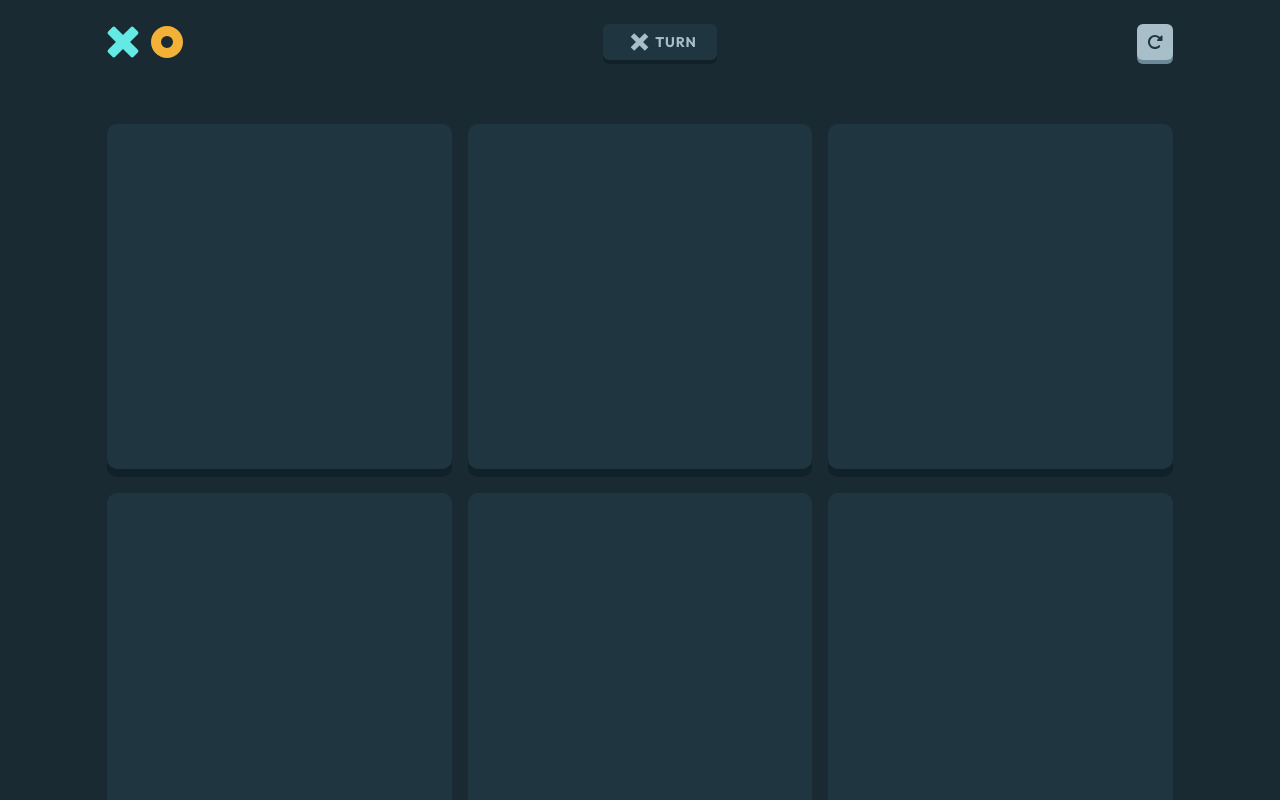
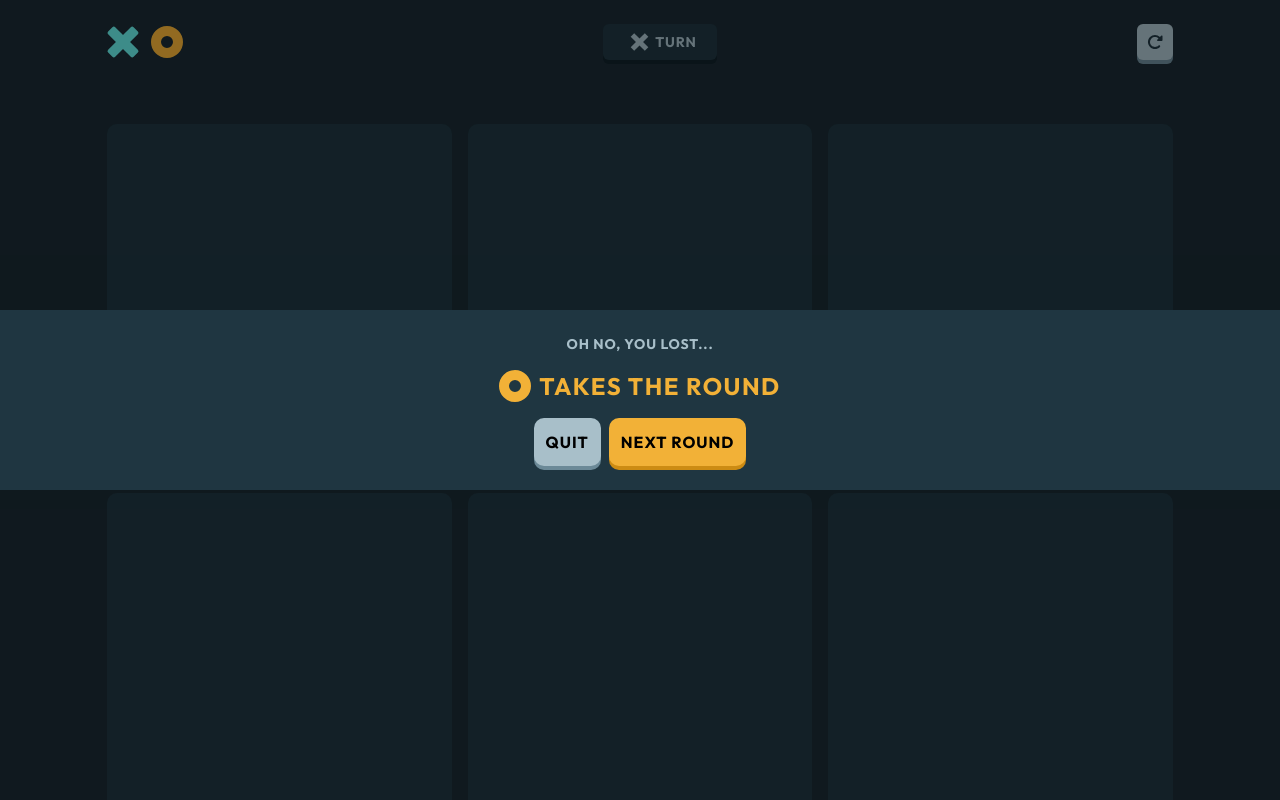
Before and after one commit to adam-belahouane/tic-tac-toe-app, a Next.js app: page /Game in a window 1280 px wide. Shown: the top 800 px of the page. Built offline with nearby package versions, Linux system fonts and the light colour scheme.

Commit message:
modal added

```diff
--- a/app/Game/page.tsx
+++ b/app/Game/page.tsx
@@ -1,11 +1,18 @@
+'use client'
+
 import { Cross } from "@/components/Cross"
 import MainGrid from "@/components/MainGrid"
 import { Nought } from "@/components/Noughts"
 import Turn from "@/components/Turn"
+import { useContext } from 'react'
+import { GameContext, GameDispatchContext } from "@/app/layout"
+import Modal from "@/components/Modal"
 
 export default function Game() {
+    const game = useContext(GameContext)
 
     return (
+        <>
             <div className="min-h-screen flex flex-col items-center bg-darkNavy">
                 <div className="flex justify-between w-10/12 mt-6 mb-[64px] items-center">
                     <div className='flex items-center justify-between w-[76px]'>
@@ -16,7 +23,7 @@ export default function Game() {
                     <Turn />
 
                     <button className="bg-sliver p-[10px] rounded-md shadow-[0_4px_0_0_#6B8997]">
-                <svg xmlns="http://www.w3.org/2000/svg" height="1em" viewBox="0 0 512 512" style={{fill:"#1f3641"}}><path d="M463.5 224H472c13.3 0 24-10.7 24-24V72c0-9.7-5.8-18.5-14.8-22.2s-19.3-1.7-26.2 5.2L413.4 96.6c-87.6-86.5-228.7-86.2-315.8 1c-87.5 87.5-87.5 229.3 0 316.8s229.3 87.5 316.8 0c12.5-12.5 12.5-32.8 0-45.3s-32.8-12.5-45.3 0c-62.5 62.5-163.8 62.5-226.3 0s-62.5-163.8 0-226.3c62.2-62.2 162.7-62.5 225.3-1L327 183c-6.9 6.9-8.9 17.2-5.2 26.2s12.5 14.8 22.2 14.8H463.5z"/></svg>
+                        <svg xmlns="http://www.w3.org/2000/svg" height="1em" viewBox="0 0 512 512" style={{ fill: "#1f3641" }}><path d="M463.5 224H472c13.3 0 24-10.7 24-24V72c0-9.7-5.8-18.5-14.8-22.2s-19.3-1.7-26.2 5.2L413.4 96.6c-87.6-86.5-228.7-86.2-315.8 1c-87.5 87.5-87.5 229.3 0 316.8s229.3 87.5 316.8 0c12.5-12.5 12.5-32.8 0-45.3s-32.8-12.5-45.3 0c-62.5 62.5-163.8 62.5-226.3 0s-62.5-163.8 0-226.3c62.2-62.2 162.7-62.5 225.3-1L327 183c-6.9 6.9-8.9 17.2-5.2 26.2s12.5 14.8 22.2 14.8H463.5z" /></svg>
                     </button>
 
 
@@ -24,5 +31,9 @@ export default function Game() {
                 </div>
                 <MainGrid />
             </div>
+            {
+                game!.winner !== ""?<Modal winner={game!.winner}/>:<></>
+            }
+        </>
     )
 }
--- a/app/layout.tsx
+++ b/app/layout.tsx
@@ -22,7 +22,9 @@ interface State {
   Turn?: string,
   x: number,
   y: number,
-  tie: number
+  tie: number,
+  winner: string,
+  resetGrid: boolean
 }
 
 export default function RootLayout({
@@ -44,7 +46,9 @@ export default function RootLayout({
       Turn: "x",
       x: 0,
       y: 0,
-      tie: 0
+      tie: 0,
+      winner: "",
+      resetGrid: false
     }
   )
   return (
--- a/components/MainGrid.tsx
+++ b/components/MainGrid.tsx
@@ -3,12 +3,19 @@
 import { useEffect, useState } from "react"
 import Square from "./Square"
 import checkWin from "../tools/checkWin"
+import { useContext } from 'react'
+import { GameContext, GameDispatchContext } from "@/app/layout"
 
 export default function MainGrid() {
     const [grid, setGrid] = useState<(string | undefined)[]>(["", "", "", "", "", "", "", "", ""])
+    const game = useContext(GameContext)
+    const dispatch = useContext(GameDispatchContext)
 
     useEffect(() => {
-        console.log(checkWin(grid));
+        let x = checkWin(grid)
+        if(!x){
+            dispatch({winner: x})
+        }
     }, [grid])
     return (
         <div className="grid grid-cols-3 gap-x-4 gap-y-6 w-10/12">
--- /dev/null
+++ b/components/Modal.tsx
@@ -0,0 +1,43 @@
+'use client'
+import { Cross } from "./Cross";
+import { Nought } from "./Noughts";
+import { useContext } from "react";
+import { GameDispatchContext } from "@/app/layout";
+import { useRouter } from "next/navigation"
+
+export default function Modal({ winner }: { winner: string }) {
+    const dispatch = useContext(GameDispatchContext)
+    const router = useRouter()
+    function handleQuit() {
+        dispatch({
+            player: "x",
+            gameMode: "player",
+            Turn: "x",
+            x: 0,
+            y: 0,
+            tie: 0,
+            winner: "",
+            resetGrid: false
+        })
+        router.push("/")
+    }
+
+    function handleNextRound() {
+        dispatch({resetGrid: true, winner: ""})
+    }
+    return (
+        <div className="fixed z-1 left-0 top-0 w-full h-full bg-[#00000066]  flex items-center justify-center">
+            <div className="w-full bg-semidarknavy flex items-center justify-center flex-col py-6">
+                <div className="font-bold text-sm tracking-[0.88px] text-sliver">OH NO, YOU LOST...</div>
+                <div className="flex justify-center items-center py-4">
+                    {winner === "x" ? <Cross isGray={false} noughtOrCross='' isSmall={false} /> : <Nought isGray={false} noughtOrCross='' isSmall={false} />}
+                    <div className={`font-bold text-2xl tracking-[1.5px] ml-2 ${winner === "x" ? "text-lightblue" : "text-orange"}`}>TAKES THE ROUND</div>
+                </div>
+                <div>
+                    <button onClick={() => handleQuit()} className="font-bold tracking-[1px] text-[16px] rounded-[10px] bg-sliver p-3 shadow-[0_4px_0_0_#6B8997] hover:bg-sliverhover">QUIT</button>
+                    <button onClick={handleNextRound} className="font-bold tracking-[1px] ml-2 text-[16px] rounded-[10px] bg-orange p-3 shadow-[0_4px_0_0_#CC8B13] hover:bg-lightorange">NEXT ROUND</button>
+                </div>
+            </div>
+        </div>
+    )
+}
```
Lines whose indentation alone changed are shown as unchanged.
